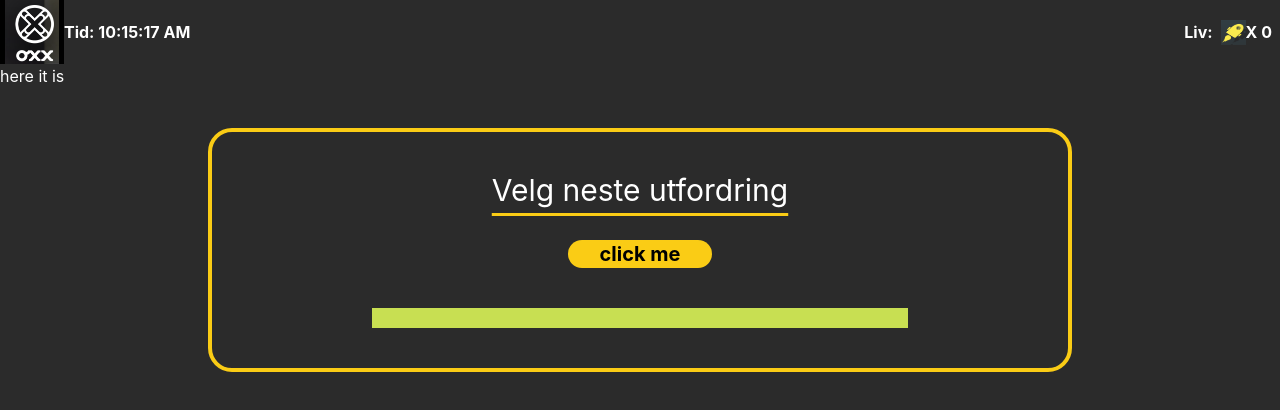
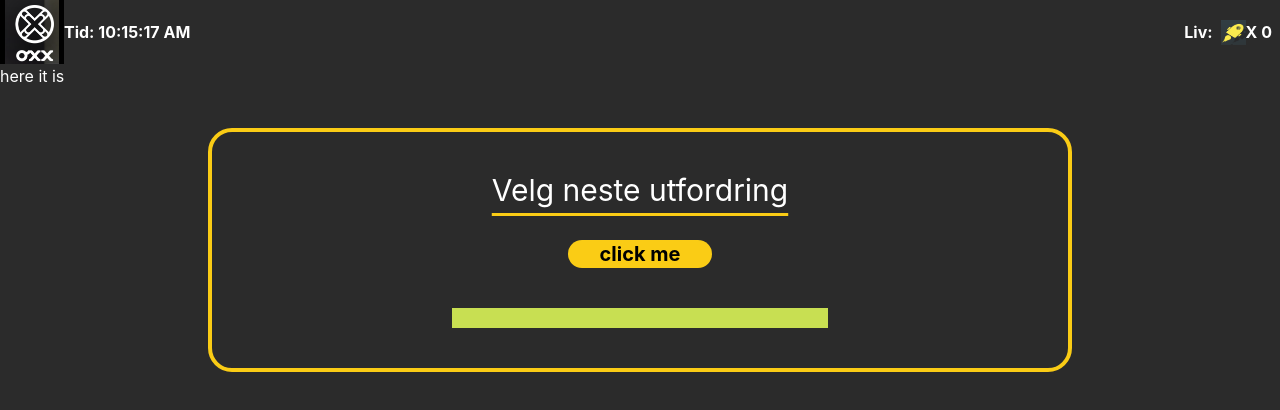
Before and after one commit to HAAJBachelor/gamification-frontend, a React (Create React App) app in the folder gamefication-frontend/: page /rules in a window 1280 px wide. Shown: the top 410 px of the page. Built offline with nearby package versions, Linux system fonts and the light colour scheme; no server answers.

Commit message:
Fixed some CSS on NewCard

```diff
--- a/gamefication-frontend/src/components/UI/NewCard.tsx
+++ b/gamefication-frontend/src/components/UI/NewCard.tsx
@@ -1,7 +1,7 @@
 const NewCard = (props: any) => {
     return (
         <div
-            className='text-center md:mx-52 md:my-10 sm:mx-46 sm:my-10 overflow-visible mx-auto rounded-3xl border-4 border-yellow-400 relative py-10'>
+            className='text-center min-w-fit px-20 md:mx-52 md:my-10 sm:mx-46 sm:my-10 overflow-visible mx-auto rounded-3xl border-4 border-yellow-400 relative py-10'>
             {props.children}
         </div>
     );
```
